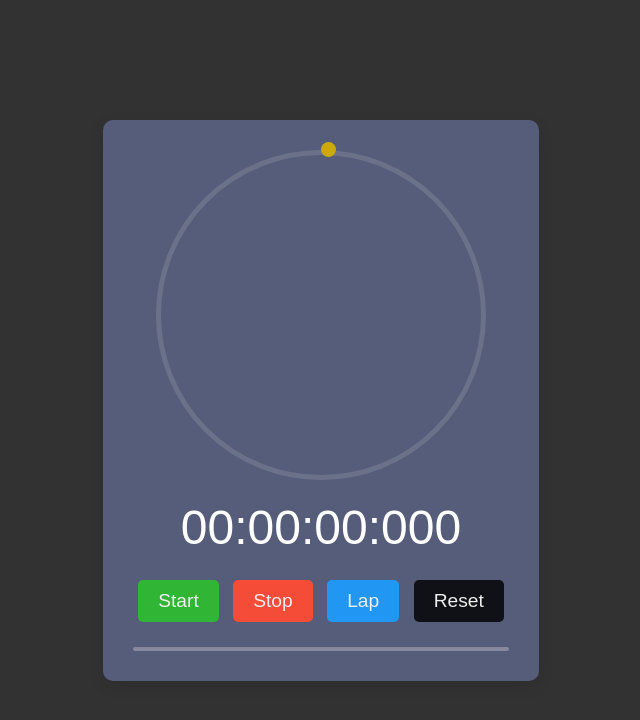
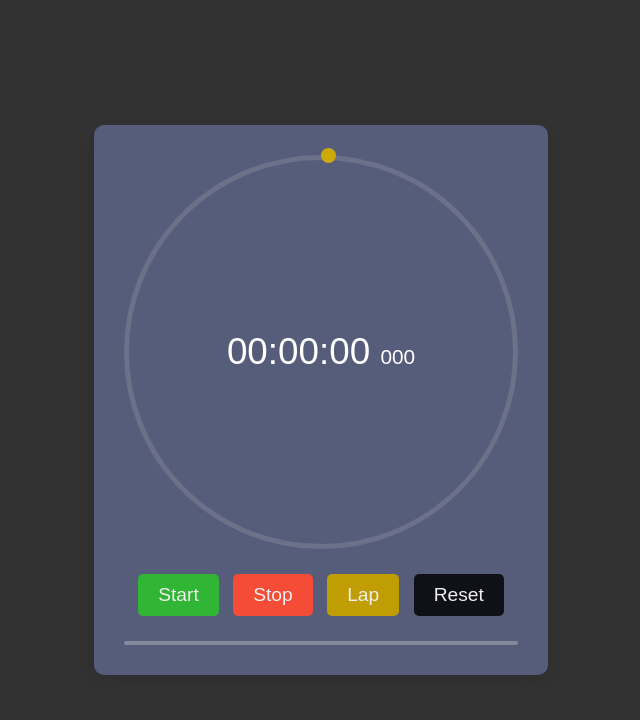
Before and after one commit to Penie1/PRODIGY_WD_02, a plain HTML site: page index.html in a window 1280 px wide. Shown: the whole page, without its empty margins (319-959 px from the left). Drawn offline with Linux system fonts and the light colour scheme.

Commit message:
Update miliseconds font size and position

```diff
--- a/index.html
+++ b/index.html
@@ -8,10 +8,14 @@
   </head>
   <body>
     <div class="stopwatch">
-      <div id="spin-animation">
-        <span class="circle"></span>
+      <div class="animation">
+        <div id="spin-animation">
+          <span class="circle"></span>
+        </div>
+        <div class="time" id="display">
+          <span>00:00:00</span> <span class="miliseconds">000</span>
+        </div>
       </div>
-      <div class="time" id="display">00:00:00:000</div>
       <div class="controls">
         <button id="start">Start</button>
         <button id="stop">Stop</button>
--- a/style.css
+++ b/style.css
@@ -12,10 +12,22 @@ body {
 html {
   font-size: 10px;
 }
+.animation {
+  display: grid;
+  align-items: center;
+  margin-bottom: 20px;
+  & {
+    * {
+      grid-row: 1/2;
+      grid-column: 1/2;
+    }
+  }
+}
+
 #spin-animation {
   margin: 0 auto;
-  height: 25vw;
-  width: 25vw;
+  height: 30vw;
+  width: 30vw;
   border: 5px solid #dddddc28;
   border-radius: 50%;
   position: relative;
@@ -23,8 +35,8 @@ html {
   animation-play-state: paused;
 }
 .circle {
-  width: 10px;
-  height: 10px;
+  width: 12px;
+  height: 12px;
   background-color: rgb(206, 170, 9);
   position: absolute;
   border-radius: 50%;
@@ -42,8 +54,10 @@ html {
 }
 
 .time {
-  font-size: 3rem;
-  margin-block: 20px;
+  font-size: 2.3rem;
+}
+.miliseconds {
+  font-size: 1.3rem;
 }
 
 .controls button {
@@ -69,7 +83,7 @@ html {
   background-color: rgba(0, 0, 0, 0.815);
 }
 #lap {
-  background-color: rgb(33, 150, 243);
+  background-color: rgb(192, 157, 2);
 }
 button {
   color: rgb(240, 239, 239);
@@ -110,6 +124,6 @@ button {
   .circle {
     width: 15px;
     height: 15px;
-    top: -4%;
+    top: -3%;
   }
 }
```
